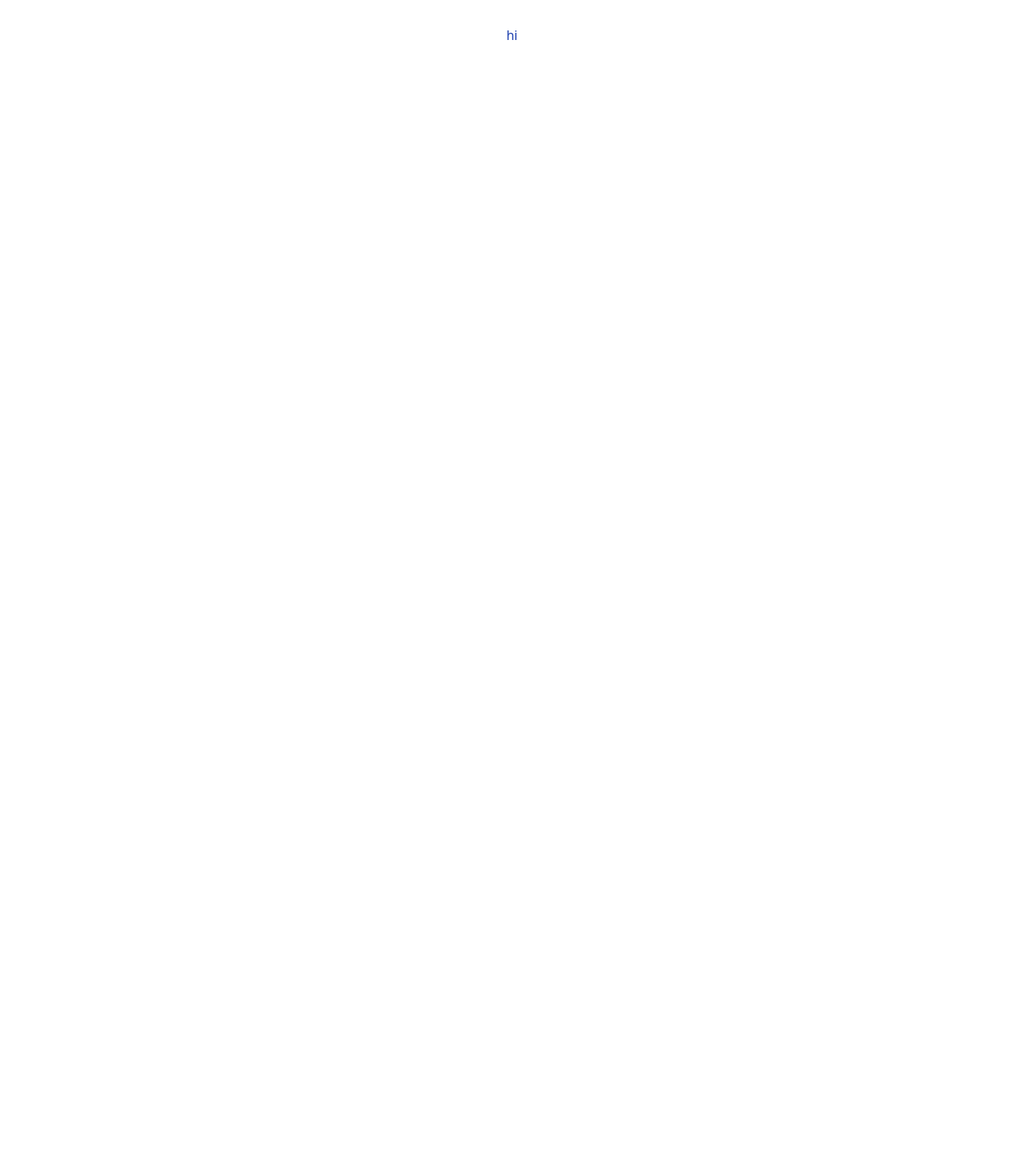
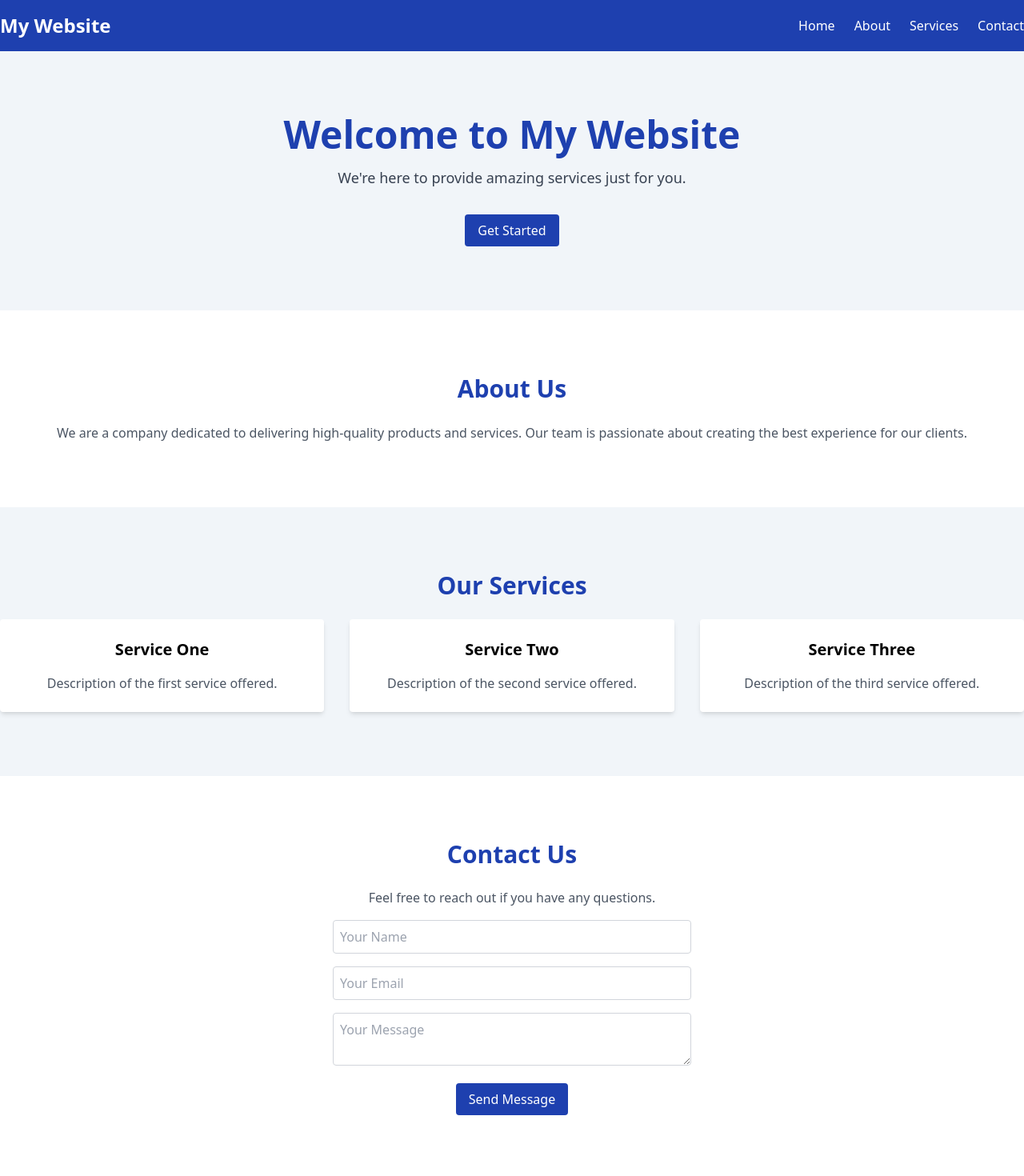
Before and after one commit to Asim1O1/Tailwind-CSS, a React (Vite) app in the folder my-project/: page / in a window 1280 px wide. Shown: the top 1470 px of the page at 80% size. Before the commit the page ends 800 px from the top, so only its background shows below. Built offline with nearby package versions, Linux system fonts and the light colour scheme.

Commit message:
simple landing page layout

```diff
--- a/my-project/src/App.jsx
+++ b/my-project/src/App.jsx
@@ -1,13 +1,88 @@
-import './App.css'
-
 function App() {
-
   return (
     <>
+      {/* Header */}
+      <header className="bg-blue-800 text-white py-4 shadow-lg">
+        <div className="container mx-auto flex justify-between items-center">
+          <h1 className="text-2xl font-bold">My Website</h1>
+          <nav>
+            <ul className="flex space-x-6">
+              <li><a href="#home" className="hover:text-blue-300">Home</a></li>
+              <li><a href="#about" className="hover:text-blue-300">About</a></li>
+              <li><a href="#services" className="hover:text-blue-300">Services</a></li>
+              <li><a href="#contact" className="hover:text-blue-300">Contact</a></li>
+            </ul>
+          </nav>
+        </div>
+      </header>
 
-     <div className='text-blue-800'>hi</div>
+      {/* Hero Section */}
+      <section id="home" className="bg-slate-100 text-center py-20">
+        <div className="container mx-auto">
+          <h2 className="text-5xl font-extrabold text-blue-800 mb-4">Welcome to My Website</h2>
+          <p className="text-lg text-gray-700 mb-8">We're here to provide amazing services just for you.</p>
+          <button className="bg-blue-800 text-white py-2 px-4 rounded hover:bg-blue-700">
+            Get Started
+          </button>
+        </div>
+      </section>
+
+      {/* About Section */}
+      <section id="about" className="py-20 bg-white">
+        <div className="container mx-auto text-center">
+          <h3 className="text-3xl font-semibold text-blue-800 mb-6">About Us</h3>
+          <p className="text-gray-600 leading-relaxed">
+            We are a company dedicated to delivering high-quality products and services.
+            Our team is passionate about creating the best experience for our clients.
+          </p>
+        </div>
+      </section>
+
+      {/* Services Section */}
+      <section id="services" className="py-20 bg-slate-100">
+        <div className="container mx-auto text-center">
+          <h3 className="text-3xl font-semibold text-blue-800 mb-6">Our Services</h3>
+          <div className="grid grid-cols-1 md:grid-cols-3 gap-8">
+            <div className="bg-white p-6 rounded shadow-md">
+              <h4 className="text-xl font-bold mb-4">Service One</h4>
+              <p className="text-gray-600">Description of the first service offered.</p>
+            </div>
+            <div className="bg-white p-6 rounded shadow-md">
+              <h4 className="text-xl font-bold mb-4">Service Two</h4>
+              <p className="text-gray-600">Description of the second service offered.</p>
+            </div>
+            <div className="bg-white p-6 rounded shadow-md">
+              <h4 className="text-xl font-bold mb-4">Service Three</h4>
+              <p className="text-gray-600">Description of the third service offered.</p>
+            </div>
+          </div>
+        </div>
+      </section>
+
+      {/* Contact Section */}
+      <section id="contact" className="py-20 bg-white">
+        <div className="container mx-auto text-center">
+          <h3 className="text-3xl font-semibold text-blue-800 mb-6">Contact Us</h3>
+          <p className="text-gray-600 mb-4">Feel free to reach out if you have any questions.</p>
+          <form className="max-w-md mx-auto">
+            <input type="text" placeholder="Your Name" className="w-full mb-4 p-2 border border-gray-300 rounded" />
+            <input type="email" placeholder="Your Email" className="w-full mb-4 p-2 border border-gray-300 rounded" />
+            <textarea placeholder="Your Message" className="w-full mb-4 p-2 border border-gray-300 rounded"></textarea>
+            <button className="bg-blue-800 text-white py-2 px-4 rounded hover:bg-blue-700">
+              Send Message
+            </button>
+          </form>
+        </div>
+      </section>
+
+      {/* Footer */}
+      <footer className="bg-blue-800 text-white py-4">
+        <div className="container mx-auto text-center">
+          <p>&copy; 2024 My Website. All rights reserved.</p>
+        </div>
+      </footer>
     </>
-  )
+  );
 }
 
-export default App
+export default App;
```
